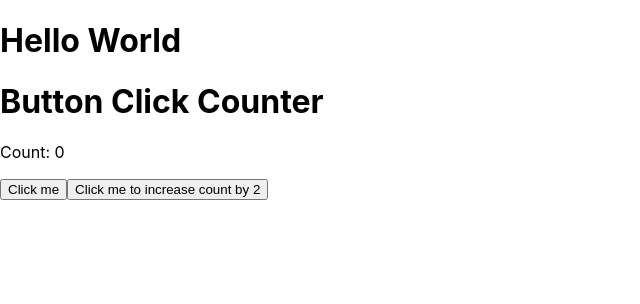
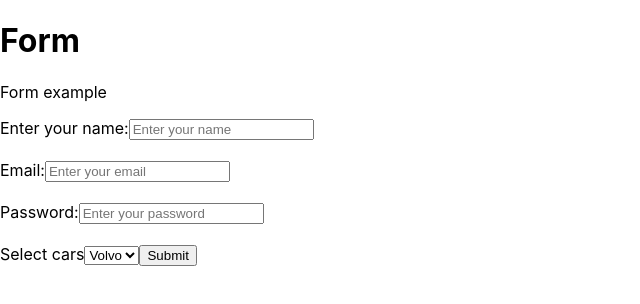
Before and after one commit to ashokdantham/practice, a React (Create React App) app: page / in a window 1280 px wide. Shown: the top 304 px of the page, without its empty margins (0-640 px from the left). Built offline with nearby package versions, Linux system fonts and the light colour scheme.

Commit message:
basic examples

```diff
--- a/src/App.js
+++ b/src/App.js
@@ -1,9 +1,14 @@
-import ButtonCounter  from "./Components/Events/ButtonCounter";
+// import ButtonCounter  from "./Components/Events/ButtonCounter";
+// import Durga from "./Components/Conditions/Login";
+// import JobSeekers from "./Components/Lists/JobSeekers";
+import Basic from "./Components/Forms/Basic";
 const App = () => {
     return (
         <div>
-        <h1> Hello World</h1>
-        <ButtonCounter/>
+        {/* <ButtonCounter/> */}
+        {/* <Durga/> */}
+        {/* <JobSeekers/> */}
+        <Basic/>
         </div>
     )
 }
--- /dev/null
+++ b/src/Components/Conditions/Login.jsx
@@ -0,0 +1,43 @@
+import React, { useState } from 'react';
+
+function Login() {
+  const [isLoggedIn, setIsLoggedIn] = useState(false);
+
+  const handleLogin = () => {
+    setIsLoggedIn(true);
+  };
+
+  const handleLogout = () => {
+    setIsLoggedIn(false);
+  };
+
+  // if(isLoggedIn) {
+  //   return (<div>
+  //     <p>Welcome, user! You are logged in.</p>
+  //     <button onClick={handleLogout}>Logout</button>
+  //   </div>)
+  // }
+
+  //   return (<div>
+  //     <p>Please log in to continue.</p>
+  //     <button onClick={handleLogin}>Login</button>
+  //   </div>)
+  return (
+    <div>
+      <h1>Conditional Rendering Example</h1>
+      {isLoggedIn ? (
+        <div>
+          <p>Welcome, user! You are logged in.</p>
+          <button onClick={handleLogout}>Logout</button>
+        </div>
+      ) : (
+        <div>
+          <p>Please log in to continue.</p>
+          <button onClick={handleLogin}>Login</button>
+        </div>
+      )}
+    </div>
+  );
+}
+
+export default Login;
--- a/src/Components/Events/ButtonCounter.jsx
+++ b/src/Components/Events/ButtonCounter.jsx
@@ -12,6 +12,10 @@ export default function ButtonCounter() {
     console.log("count", count);
   }
 
+  if(count > 10) {
+    return <p>I have become pro in events</p>
+  }
+
   return (
     <div>
       <h1>Button Click Counter</h1>
--- /dev/null
+++ b/src/Components/Forms/Basic.jsx
@@ -0,0 +1,38 @@
+export default function Form() {
+    const onSubmitClick = (event) => {
+        event.preventDefault();
+        console.log("Form submitted");
+    }
+
+    return (
+        <div>
+            <h1>Form</h1>
+            <p>Form example</p>
+            <form onSubmit={onSubmitClick}>
+            <label>  Enter your name:</label>
+
+            <input type="text" required placeholder="Enter your name" />
+            <br/>
+            <br/>
+            <label>  Email:</label>
+
+            <input type="text" placeholder="Enter your email" />
+            <br/>
+            <br/>
+            <label>  Password:</label>
+
+            <input type="text" placeholder="Enter your password" />
+            <br/>
+            <br/>
+            <label> Select cars</label>
+            <select name="cars" id="cars">
+                <option value="volvo">Volvo</option>
+                <option value="saab">Saab</option>
+            </select>
+
+            <button>Submit</button>
+            </form>
+        </div>
+    )
+
+}
--- /dev/null
+++ b/src/Components/Lists/JobSeekers.jsx
@@ -0,0 +1,18 @@
+const JobSeekers = () => {
+    const seekers = ['Ravi', 'Durga', 'Lissa', 'Soumya', 'Kesava'];
+    return (
+        <div>
+            <h1>React Job Seekers</h1>
+            <ul>
+                {/* <li> {seekers[0]} </li>
+                <li> {seekers[1]} </li>
+                <li> {seekers[2]} </li>
+                <li> {seekers[3]} </li>
+                <li> {seekers[4]} </li> */}
+
+                {seekers.map(seeker => (<li>{seeker}</li>))}
+            </ul>
+        </div>
+    )
+}
+export default JobSeekers;
```
